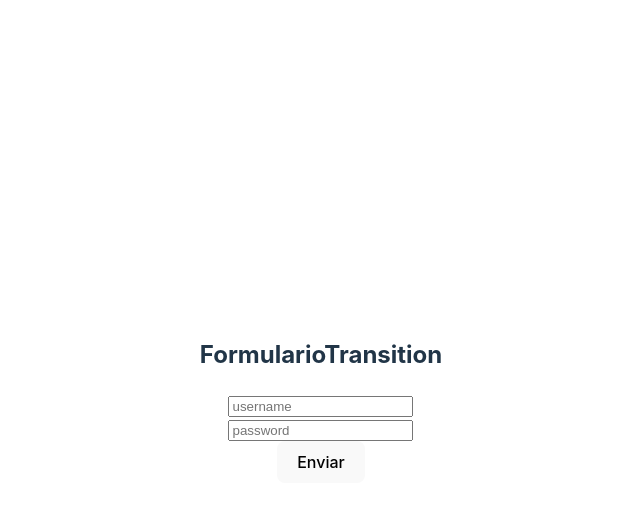
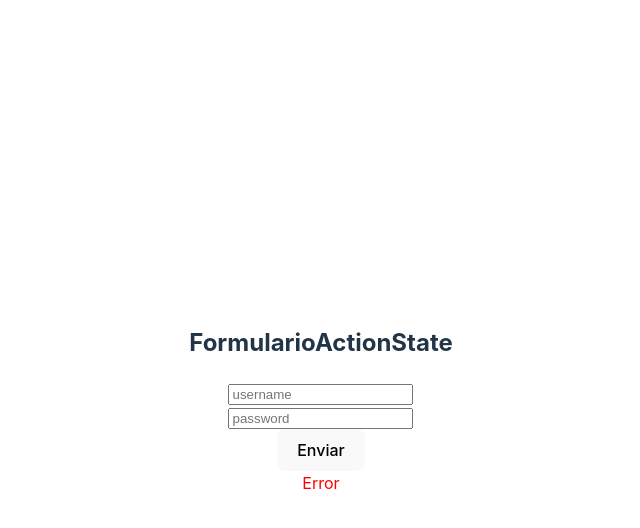
Before and after one commit to ch22as/curso-react-ts, a React (Vite) app: page / in a window 1280 px wide. Both pictures are taken after typing "Sample", "Sample123" into the empty fields and a click on the button "Enviar". Shown: the top 528 px of the page, without its empty margins (319-959 px from the left). Built offline with nearby package versions, Linux system fonts and the light colour scheme.

Commit message:
Formularios

```diff
--- a/src/App.tsx
+++ b/src/App.tsx
@@ -1,10 +1,10 @@
 import "./App.css"
-import FormularioTransition from "./views/Forms/FormularioTransition"
+import FormularioActionState from "./views/Forms/FormularioActionState"
 
 const App = () => {
   return (
     <div>
-      <FormularioTransition />
+      <FormularioActionState />
     </div>
   )
 }
--- /dev/null
+++ b/src/views/Forms/FormularioActionState.tsx
@@ -0,0 +1,31 @@
+import { useActionState, useRef } from "react"
+
+const enviarInfoABackend = async (): Promise< null | string > => {
+  return new Promise( (res) => {
+    return setTimeout( () => res("Error"), 2000 )
+  } )
+}
+
+const FormularioActionState = () => {
+  const [error, formAction, isPending] = useActionState<null | string>(enviarInfoABackend, null, )
+
+  const formRef = useRef<HTMLFormElement>(null)
+
+  return (
+    <div>
+      <h2>FormularioActionState</h2>
+      <form action={ formAction } ref={ formRef }>
+
+        <input type="text" name="username" placeholder="username"/>
+        <br />
+        <input type="password" name="password" placeholder="password"/>
+        <br />
+        <button type="submit" disabled={ isPending }>Enviar</button>
+        <br />
+        { error && <span style={ { color: "red" } }>{ error }</span>}
+      </form>
+    </div>
+  )
+}
+
+export default FormularioActionState
```
